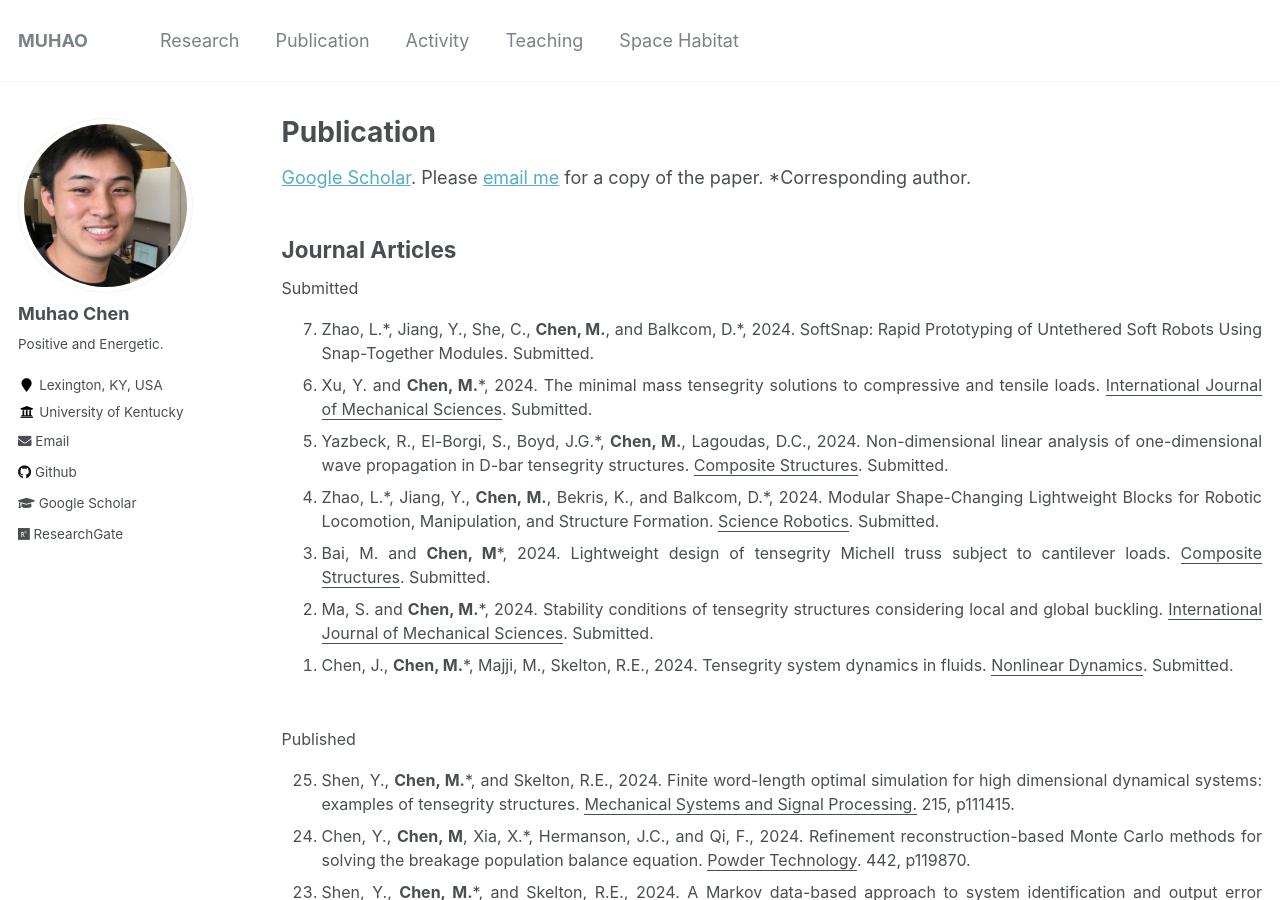
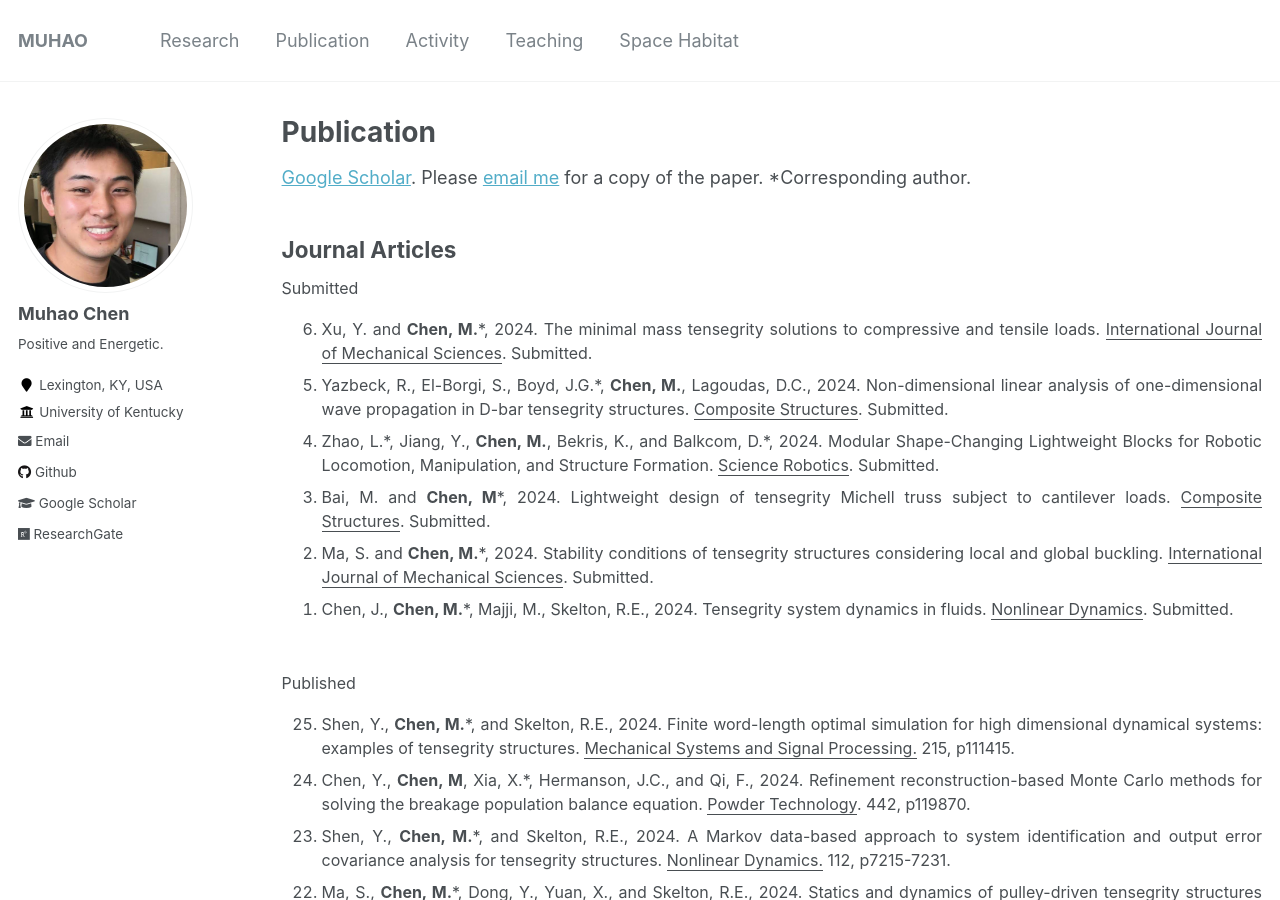
Before and after one commit to Muhao-Chen/muhao-chen.github.io, a Jekyll site: the page built from _pages/publication.md, in a window 1280 px wide and 900 px high. Built offline with Jekyll 4.4.1, drawn with Linux system fonts in a browser that asks for light colours.

Commit message:
Update publication.md

```diff
--- a/_pages/publication.md
+++ b/_pages/publication.md
@@ -15,7 +15,7 @@ toc: true
 <font size=3>
 Submitted
 <ol reversed>
-<li> Zhao, L.*, Jiang, Y., She, C., <strong>Chen, M.</strong>, and Balkcom, D.*, 2024. SoftSnap: Rapid Prototyping of Untethered Soft Robots Using Snap-Together Modules. Submitted. </li>
+<!-- <li> Zhao, L.*, Jiang, Y., She, C., <strong>Chen, M.</strong>, and Balkcom, D.*, 2024. SoftSnap: Rapid Prototyping of Untethered Soft Robots Using Snap-Together Modules. Submitted. </li> -->
 <!-- <li> Zhang, G., <strong>Chen, M.</strong>*, Chen, D., Shen, Y.*, 2024. Lightweight designs of simply supported tensegrity structures and their applications to bridges. <u>Composite Structures</u>. Submitted. </li> -->
 <li>Xu, Y. and <strong>Chen, M.</strong>*, 2024. The minimal mass tensegrity solutions to compressive and tensile loads. <u>International Journal of Mechanical Sciences</u>. Submitted.</li>
 <li> Yazbeck, R., El-Borgi, S., Boyd, J.G.*, <strong>Chen, M.</strong>, Lagoudas, D.C., 2024. Non-dimensional linear analysis of one-dimensional wave propagation in D-bar tensegrity structures. <u>Composite Structures</u>. Submitted. </li>
```
